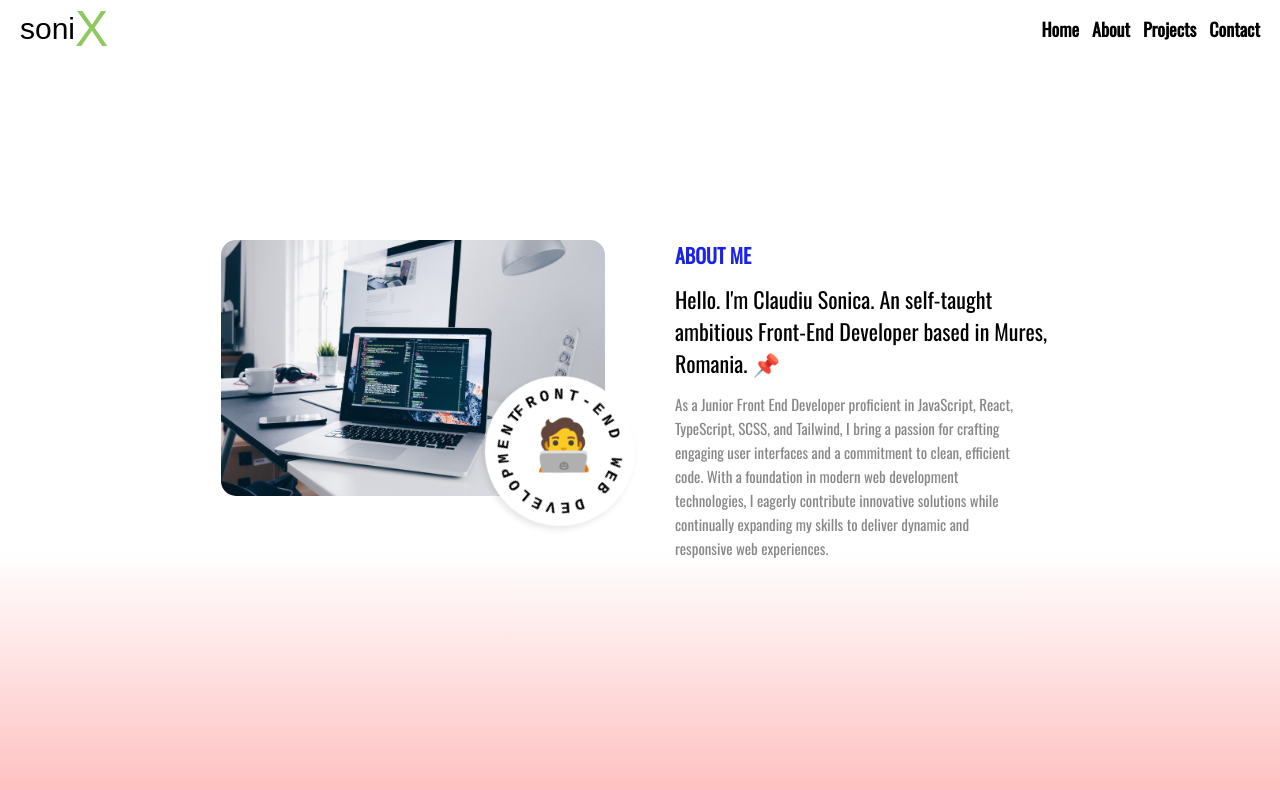
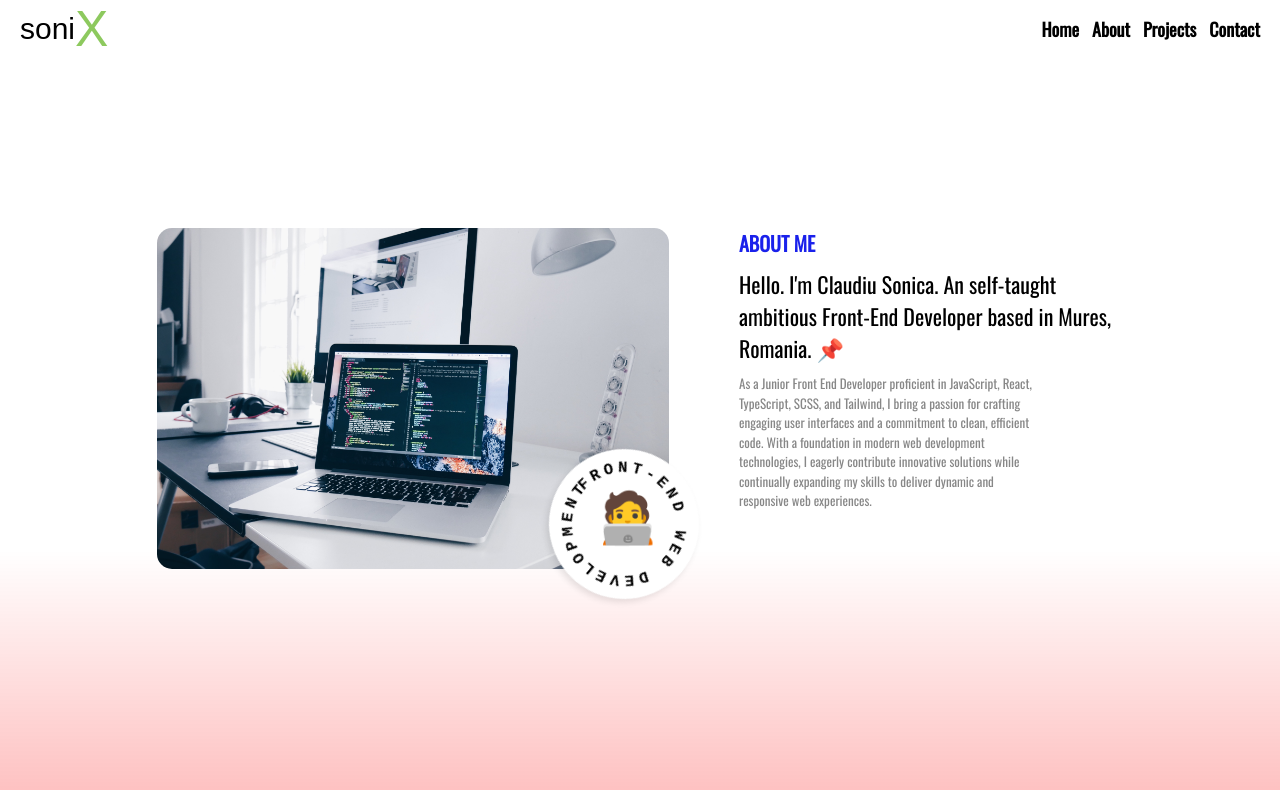
Before and after one commit to ClaudiuSonica/personal-site, a React (Vite) app: page /about in a window 1280 px wide. Shown: the top 790 px of the page. Built offline with nearby package versions, Linux system fonts and the light colour scheme; a web font is replaced by a local one.

Commit message:
adjusted about me page

```diff
--- a/src/components/atoms/aboutDescription/aboutDescription.scss
+++ b/src/components/atoms/aboutDescription/aboutDescription.scss
@@ -2,9 +2,9 @@
 
 .about-description {
   font-family: $ff-text;
-  font-size: 1.5rem;
+  font-size: 1.3rem;
   width: 45ch;
-  line-height: 1.6;
+  line-height: 1.5;
   font-weight: 400;
   color: $gray;
 }
--- a/src/components/organisms/aboutMe/aboutMe.scss
+++ b/src/components/organisms/aboutMe/aboutMe.scss
@@ -14,7 +14,7 @@
   }
 
   &__img {
-    width: 30%;
+    width: 40%;
   }
 
   &__details {
@@ -22,10 +22,8 @@
     flex-direction: column;
     align-items: flex-start;
     justify-content: center;
-    gap: 1.3rem;
+    gap: 1rem;
     width: 30%;
-
-
   }
 
   &::after {
```
